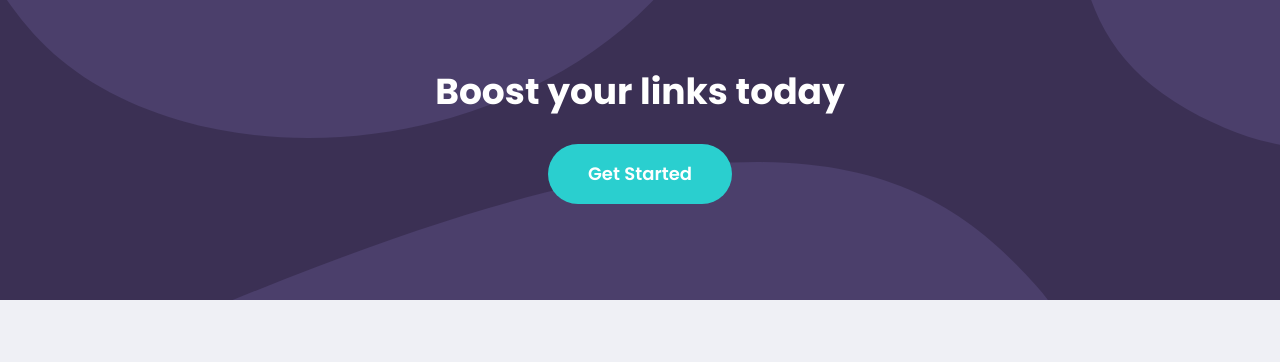
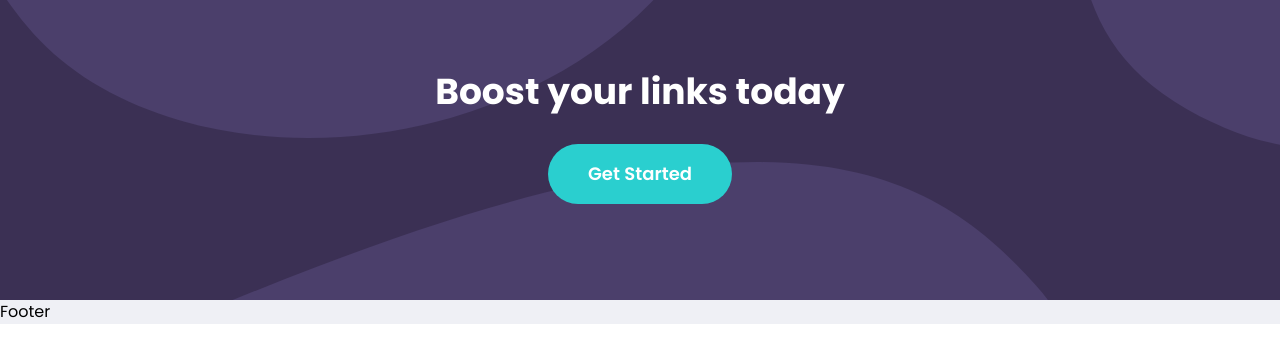
Before and after one commit to arshGoyalDev/url-shortner, a React (Create React App) app: page / in a window 1280 px wide. Shown: the part 1657-2019 px from the top of the page. After the commit the page ends 1981 px from the top, so only its background shows below. Built offline with nearby package versions, Linux system fonts and the light colour scheme.

Commit message:
add: footer component

```diff
--- a/src/App.js
+++ b/src/App.js
@@ -1,9 +1,15 @@
-import { Header, Hero, Features, CallToAction } from "./components/sections";
+import {
+  Header,
+  Hero,
+  Features,
+  CallToAction,
+  Footer,
+} from "./components/sections";
 import UrlShortener from "./components/UrlShortener";
 
 const App = () => {
   return (
-    <main className="bg-neutral-grayTwo min-h-[500vh]">
+    <main className="bg-neutral-grayTwo">
       <div className="bg-white pb-36">
         <Header />
         <Hero />
@@ -12,6 +18,7 @@ const App = () => {
       <UrlShortener />
       <Features />
       <CallToAction />
+      <Footer />
     </main>
   );
 };
--- /dev/null
+++ b/src/components/sections/Footer.js
@@ -0,0 +1,9 @@
+import React from 'react'
+
+const Footer = () => {
+  return (
+    <footer>Footer</footer>
+  )
+}
+
+export default Footer
--- a/src/components/sections/index.js
+++ b/src/components/sections/index.js
@@ -2,5 +2,6 @@ import Header from "./Header";
 import Hero from "./Hero";
 import Features from "./Features";
 import CallToAction from "./CallToAction";
+import Footer from "./Footer";
 
-export { Header, Hero, Features, CallToAction };
+export { Header, Hero, Features, CallToAction, Footer };
```
